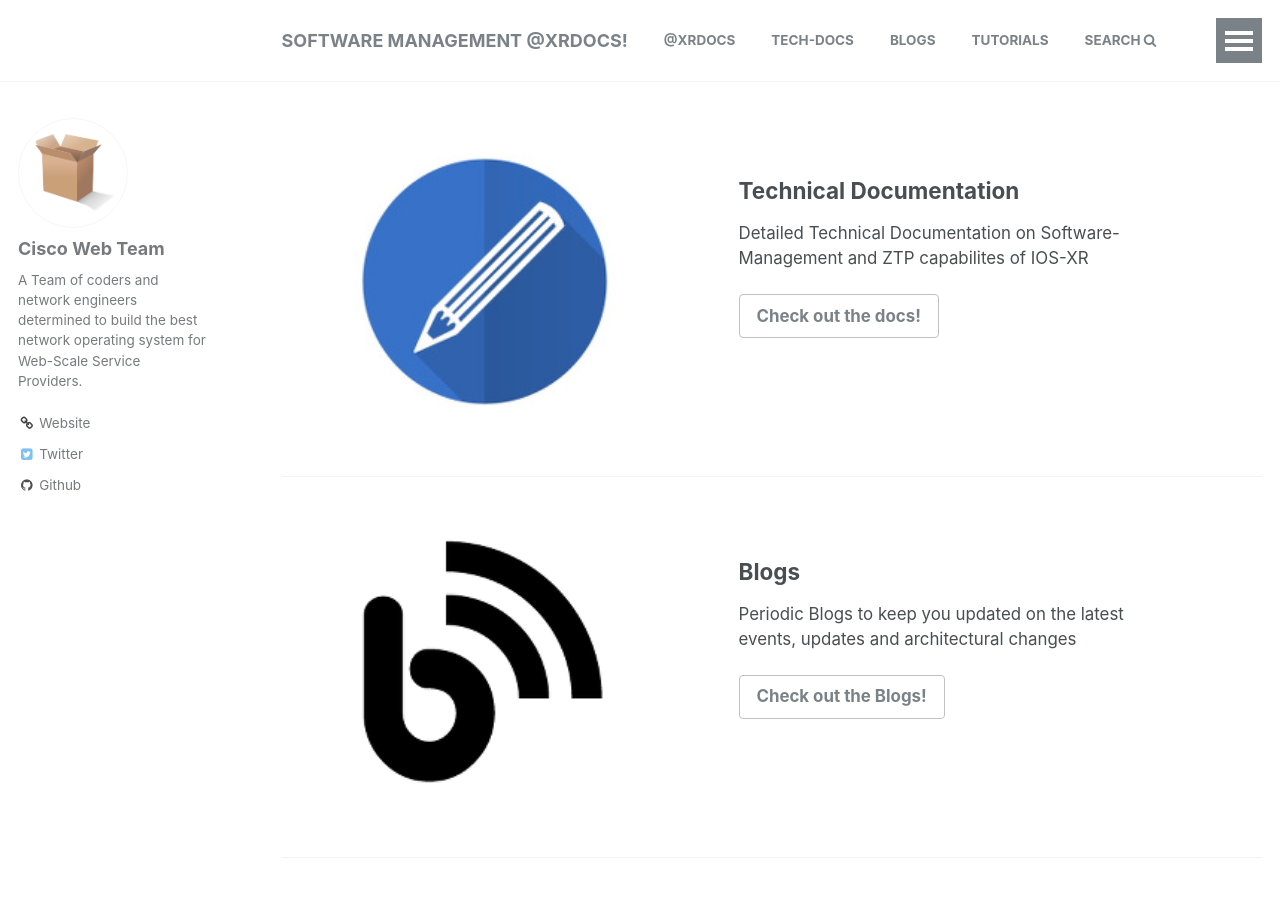
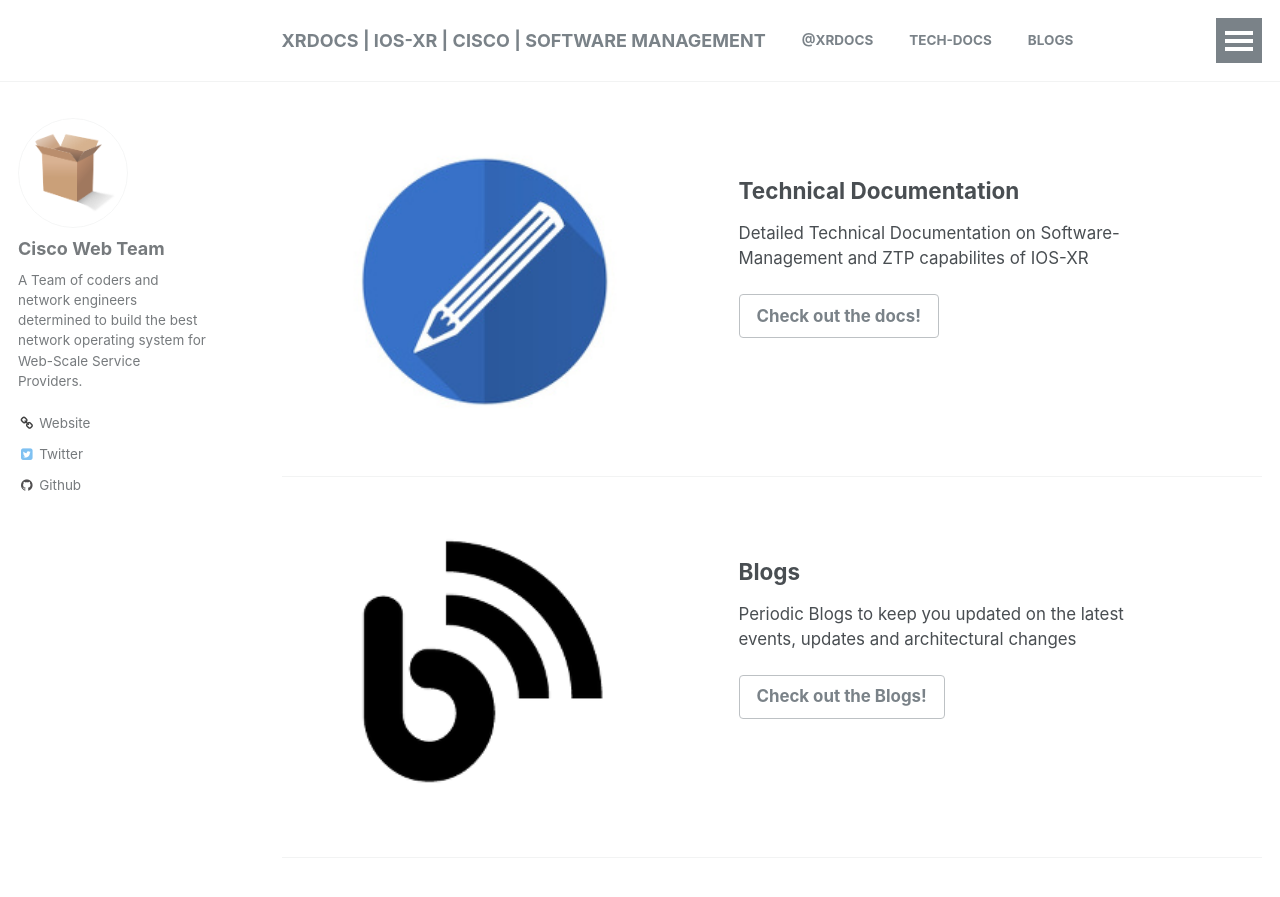
Before and after one commit to xrdocs/software-management, a Jekyll site: the page built from _pages/home.md, in a window 1280 px wide and 900 px high. Shown: the top 897 px of the window. Built offline with Jekyll 4.4.1, drawn with Linux system fonts in a browser that asks for light colours.

Commit message:
Update _config.yml

```diff
--- a/_config.yml
+++ b/_config.yml
@@ -7,7 +7,7 @@
 
 # Site Settings
 locale                   : "en-US"
-title                    : "Software Management @xrdocs!"
+title                    : "xrdocs | IOS-XR | Cisco | Software Management"
 title_separator          : "|"
 name                     : &name "Cisco Systems Inc"
 description              : &description "Documentation, Blogs and Tutorials on the Software Management and ZTP capabilities in IOS-XR"
```
